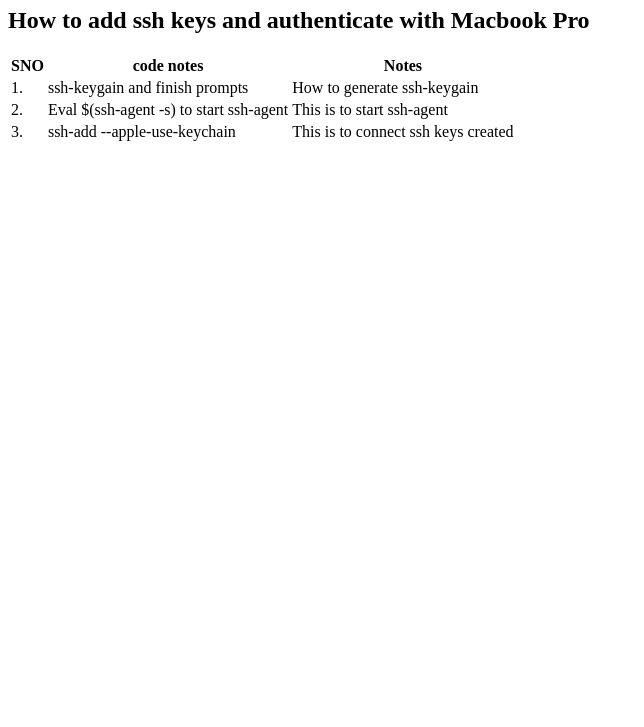
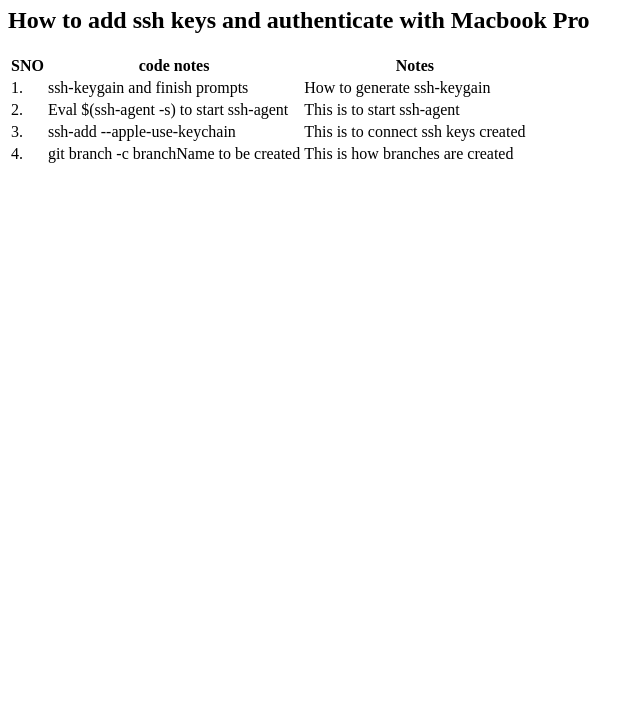
Before and after one commit to gitlearnerpro/website, a plain HTML site: page program.html in a window 1280 px wide. Shown: the part 73-800 px from the top of the page, without its empty margins (0-644 px from the left). Drawn offline with Linux system fonts and the light colour scheme.

Commit message:
one program added

```diff
--- a/program.html
+++ b/program.html
@@ -27,6 +27,10 @@
             <td> ssh-add --apple-use-keychain</td>
             <td>This is to connect ssh keys created</td>
         </tr>
+	<tr>
+	<td> 4.</td>
+	<td>git branch -c branchName to be created</td>
+	<td>This is how branches are created</td>
     </table>
 
 </body>
```
